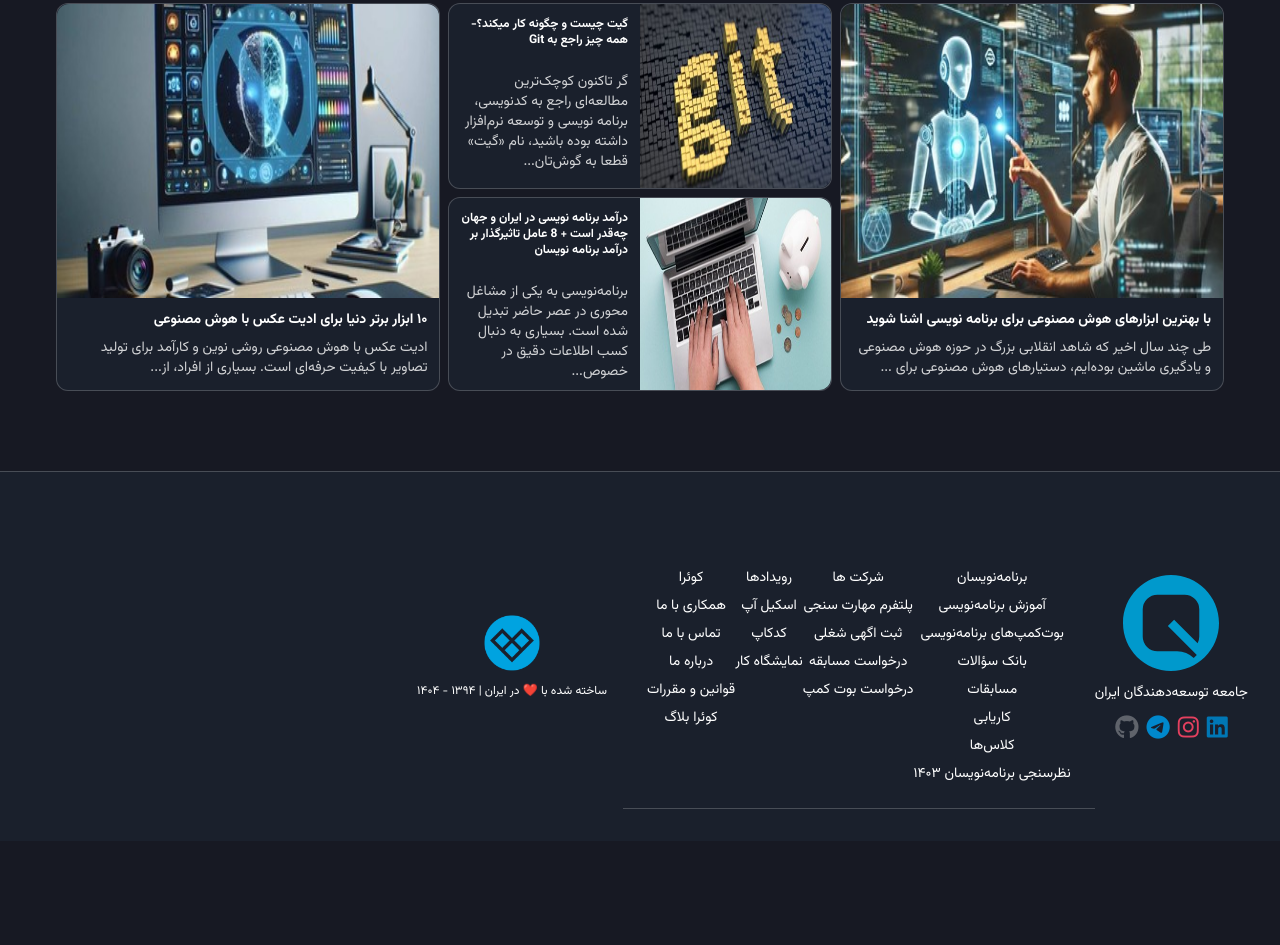
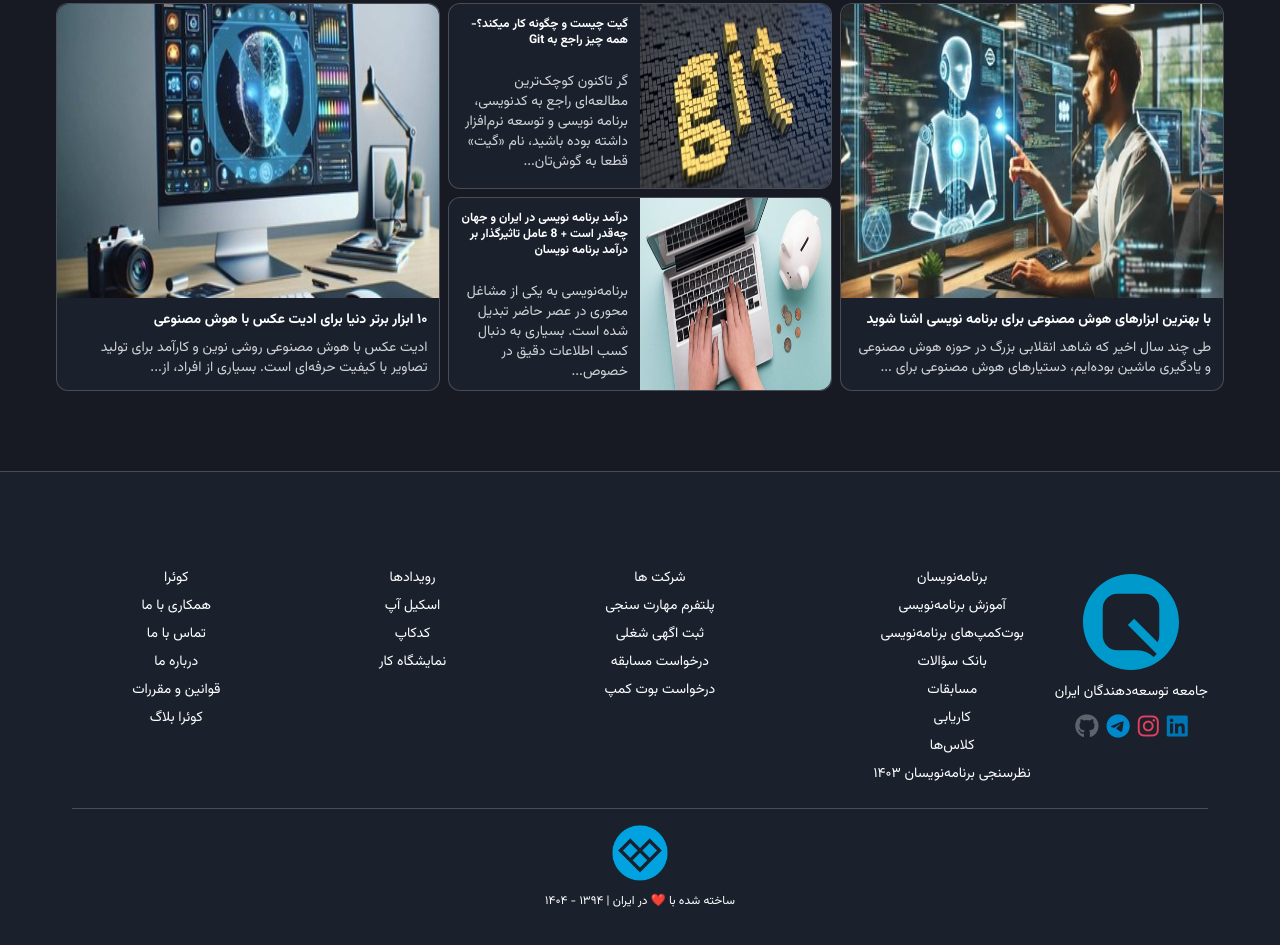
Before and after one commit to al-ire-za/Quera, a website: page index.html in a window 1280 px wide. Shown: the part 2369-3314 px from the top of the page. Before the commit the page ends 3210 px from the top, so only its background shows below. Drawn offline with Linux system fonts and the light colour scheme.

Commit message:
add footer

```diff
--- a/index.html
+++ b/index.html
@@ -389,7 +389,9 @@
         </section>
 
         <footer class="mt-20 bg-bg-cart border-t border-white/20">
-            <div class="p-8 lg:flex">
+            <div class="p-8 flex flex-col container max-w-[1200px] mx-auto">
+
+                <div class="lg:flex lg:border-b border-white/20">
                     <div class="flex flex-col justify-center items-center gap-3">
                         <img src="images/iconfoot.svg" alt="" class="w-24 h-24">
                         <p class="text-white text-sm">جامعه توسعه‌دهندگان ایران</p>
@@ -401,7 +403,7 @@
                         </div>
                     </div>
 
-                <div class="flex justify-between mt-10 text-white text-sm border-b border-white/20 p-6">
+                    <div class="flex justify-between lg:w-10/12 mt-10 text-white text-sm border-b border-white/20 lg:border-none p-6">
                         <div class="flex flex-col items-center gap-2">
                             <span>برنامه‌نویسان</span>
                             <a href="">آموزش برنامه‌نویسی</a>
@@ -437,8 +439,10 @@
                             <a href="">کوئرا بلاگ</a>
                         </div>
                     </div>
+                </div>
 
-                <div class="flex flex-col justify-center items-center p-4 gap-3">
+
+                <div class="flex flex-col justify-center items-center p-4 gap-3 container max-w-[1200px] mx-auto">
                     <img src="images/parspack-no-label.3-a5fcad6be077.png" alt="" class="w-14 h-14">
                     <p class="text-white text-xs">ساخته شده با ❤️ در ایران | ۱۳۹۴ - ۱۴۰۴</p>
                 </div>
```
Also changed, not shown: style/output.css. Lines whose indentation alone changed are shown as unchanged.
